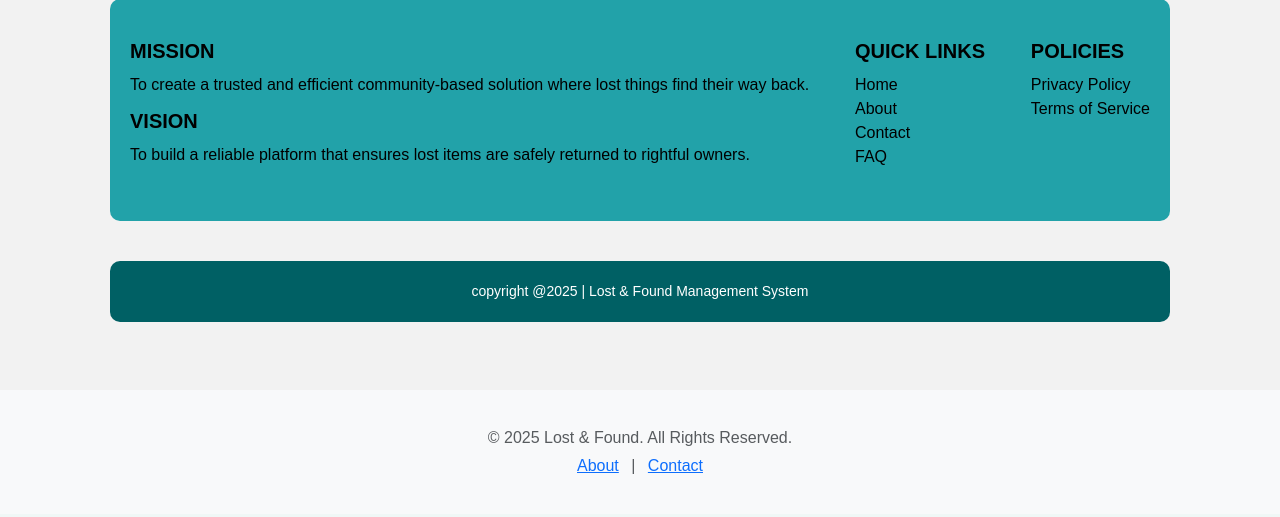
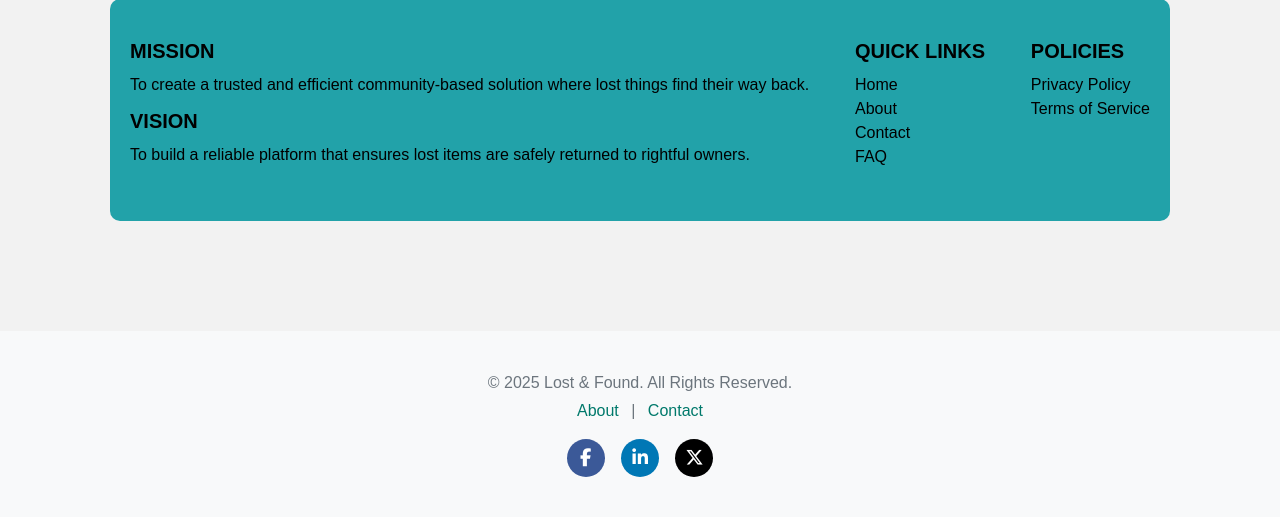
Before and after one commit to r-22201030/Lost-and-Found, a Django app: page / in a window 1280 px wide. Shown: the part 1320-1837 px from the top of the page. Before the commit the page ends 1794 px from the top, so only its background shows below. Run offline with Django 5.2, Linux system fonts and the light colour scheme; data comes from the database, SQL or seed files in the repository; some libraries are stand-ins or nearby versions; some web fonts are replaced.

Commit message:
added footer section

```diff
--- a/mysite/templates/Home.html
+++ b/mysite/templates/Home.html
@@ -309,9 +309,5 @@
   </div>
 </div>
 
-<!-- Footer -->
-<div class="bottom-footer">
-  copyright @2025 | Lost & Found Management System
-</div>
 
 {% endblock %}
--- a/mysite/templates/base.html
+++ b/mysite/templates/base.html
@@ -5,29 +5,80 @@
   <meta charset="UTF-8">
   <meta name="viewport" content="width=device-width, initial-scale=1.0">
   <title>{% block title %}My Site{% endblock %}</title>
+
+  <!-- Bootstrap -->
   <link href="https://cdn.jsdelivr.net/npm/bootstrap@5.3.3/dist/css/bootstrap.min.css" rel="stylesheet">
+
+  <!-- Font Awesome for social icons -->
+  <link rel="stylesheet" href="https://cdnjs.cloudflare.com/ajax/libs/font-awesome/6.6.0/css/all.min.css">
+
   <link rel="stylesheet" href="{% static 'css/auth.css' %}">
+
   <style>
     .navbar { background-color: #00796b; }
-    .navbar-brand, .navbar-nav .nav-link { color: white !important; font-weight: 500; transition: color 0.3s; }
+    .navbar-brand, .navbar-nav .nav-link {
+      color: white !important;
+      font-weight: 500;
+      transition: color 0.3s;
+    }
     .navbar-nav .nav-link:hover { color: #80cbc4 !important; }
-    .dropdown-menu { border-radius: 8px; box-shadow: 0 4px 12px rgba(0,0,0,0.15); }
+    .dropdown-menu {
+      border-radius: 8px;
+      box-shadow: 0 4px 12px rgba(0,0,0,0.15);
+    }
     .dropdown-item:hover { background-color: #e0f7fa; color: #00796b !important; }
     @media (max-width: 991px) {
       .navbar-nav { background-color: #00796b; padding: 1rem; border-radius: 8px; }
       .navbar-nav .nav-link { padding: 0.5rem 1rem; }
     }
 
+    /* ✅ Dropdown scrollable if too long */
+    .dropdown-menu {
+      max-height: 300px;
+      overflow-y: auto;
+    }
 
-    /* ✅ Scrollable for many items */
-    max-height: 300px;  /* সর্বোচ্চ height */
-    overflow-y: auto;   /* vertical scroll আসে যখন item বেশি হয় */
+    /* ✅ Footer styles */
+    footer {
+      background-color: #f8f9fa;
+      text-align: center;
+      color: #6c757d;
+      padding: 20px 0;
+      margin-top: 50px;
     }
-  .dropdown-item:hover { background-color: #e0f7fa; color: #00796b !important; }
-  @media (max-width: 991px) {
-    .navbar-nav { background-color: #00796b; padding: 1rem; border-radius: 8px; }
-    .navbar-nav .nav-link { padding: 0.5rem 1rem; }
+
+    footer a {
+      color: #00796b;
+      text-decoration: none;
+      margin: 0 8px;
+      transition: color 0.3s;
     }
+
+    footer a:hover {
+      color: #004d40;
+    }
+
+    /* ✅ Social icon styles */
+    .social-icons a {
+      display: inline-block;
+      width: 38px;
+      height: 38px;
+      line-height: 38px;
+      text-align: center;
+      border-radius: 50%;
+      color: white;
+      margin: 0 6px;
+      font-size: 18px;
+      transition: transform 0.3s ease, background-color 0.3s ease;
+    }
+
+    .social-icons a:hover {
+      transform: scale(1.1);
+    }
+
+    .social-icons .facebook { background-color: #3b5998; }
+    .social-icons .linkedin { background-color: #0077b5; }
+    .social-icons .x-twitter { background-color: #000; }
   </style>
 </head>
 <body>
@@ -54,14 +105,11 @@
             <a class="nav-link dropdown-toggle" href="#" id="itemsDropdown" role="button" data-bs-toggle="dropdown" aria-expanded="false">
               Items
             </a>
-  <ul class="dropdown-menu" aria-labelledby="itemsDropdown" style="max-height: 300px; overflow-y: auto;">
-
+            <ul class="dropdown-menu" aria-labelledby="itemsDropdown">
               <!-- Lost Items -->
               <li><h6 class="dropdown-header">Lost Items</h6></li>
               {% for item in lost_items %}
-      <li>
-        <a class="dropdown-item" href="{% url 'item_detail' 'lost' item.id %}">{{ item.name }}</a>
-      </li>
+                <li><a class="dropdown-item" href="{% url 'item_detail' 'lost' item.id %}">{{ item.name }}</a></li>
               {% empty %}
                 <li><span class="dropdown-item text-muted">No lost items</span></li>
               {% endfor %}
@@ -71,32 +119,23 @@
               <!-- Found Items -->
               <li><h6 class="dropdown-header">Found Items</h6></li>
               {% for item in found_items %}
-      <li>
-        <a class="dropdown-item" href="{% url 'item_detail' 'found' item.id %}">{{ item.name }}</a>
-      </li>
+                <li><a class="dropdown-item" href="{% url 'item_detail' 'found' item.id %}">{{ item.name }}</a></li>
               {% empty %}
                 <li><span class="dropdown-item text-muted">No found items</span></li>
               {% endfor %}
-
             </ul>
           </li>
 
-
-          <!-- Report Item (only for logged-in users) -->
           {% if user.is_authenticated %}
             <li class="nav-item">
               <a class="nav-link" href="{% url 'report_item' %}">Report Item</a>
             </li>
           {% endif %}
 
-          <li class="nav-item">
-            <a class="nav-link" href="{% url 'about' %}">About</a>
-          </li>
-          <li class="nav-item">
-            <a class="nav-link" href="{% url 'contact' %}">Contact</a>
-          </li>
+          <li class="nav-item"><a class="nav-link" href="{% url 'about' %}">About</a></li>
+          <li class="nav-item"><a class="nav-link" href="{% url 'contact' %}">Contact</a></li>
 
-          <!-- ✅ User dropdown with name -->
+          <!-- User Dropdown -->
           {% if user.is_authenticated %}
             <li class="nav-item dropdown">
               <a class="nav-link dropdown-toggle" href="#" id="userDropdown" role="button" data-bs-toggle="dropdown" aria-expanded="false">
@@ -109,20 +148,13 @@
               </ul>
             </li>
           {% else %}
-            <li class="nav-item">
-              <a class="nav-link" href="{% url 'login' %}">Login</a>
-            </li>
-            <li class="nav-item">
-              <a class="nav-link" href="{% url 'signup' %}">Sign Up</a>
-            </li>
+            <li class="nav-item"><a class="nav-link" href="{% url 'login' %}">Login</a></li>
+            <li class="nav-item"><a class="nav-link" href="{% url 'signup' %}">Sign Up</a></li>
           {% endif %}
-
         </ul>
       </div>
     </div>
   </nav>
-
-
   <!-- Navbar End -->
 
   <div class="container mt-5">
@@ -130,11 +162,20 @@
   </div>
 
   <!-- Footer -->
-  <footer class="bg-light text-center text-muted py-3 mt-5">
+  <footer>
     <div class="container">
       <p class="mb-1">&copy; 2025 Lost & Found. All Rights Reserved.</p>
-      <a href="{% url 'about' %}" class="mx-2">About</a> |
-      <a href="{% url 'contact' %}" class="mx-2">Contact</a>
+      <p>
+        <a href="{% url 'about' %}">About</a> |
+        <a href="{% url 'contact' %}">Contact</a>
+      </p>
+
+      <!-- ✅ Social Icons -->
+      <div class="social-icons mt-3">
+        <a href="https://facebook.com" target="_blank" class="facebook" aria-label="Facebook"><i class="fab fa-facebook-f"></i></a>
+        <a href="https://linkedin.com" target="_blank" class="linkedin" aria-label="LinkedIn"><i class="fab fa-linkedin-in"></i></a>
+        <a href="https://x.com" target="_blank" class="x-twitter" aria-label="X (Twitter)"><i class="fab fa-x-twitter"></i></a>
+      </div>
     </div>
   </footer>
 
```
Lines whose indentation alone changed are shown as unchanged.
